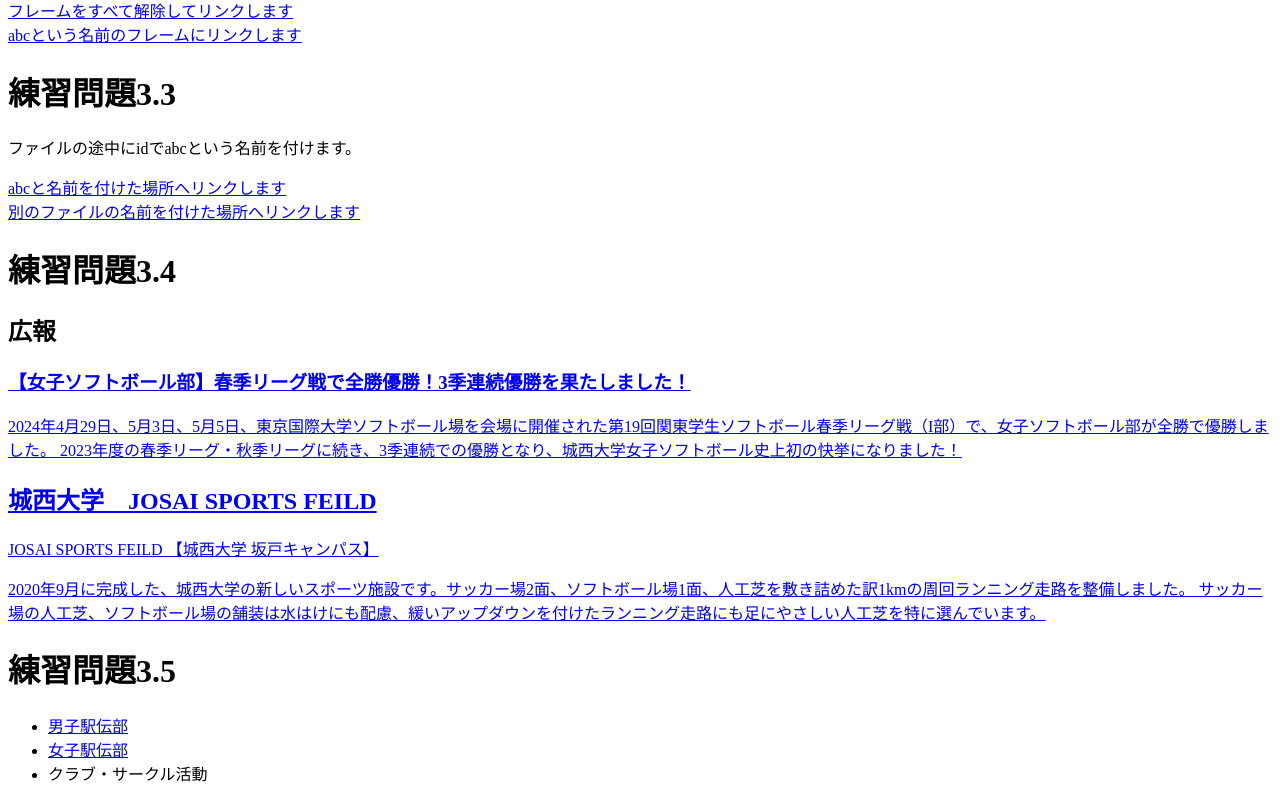
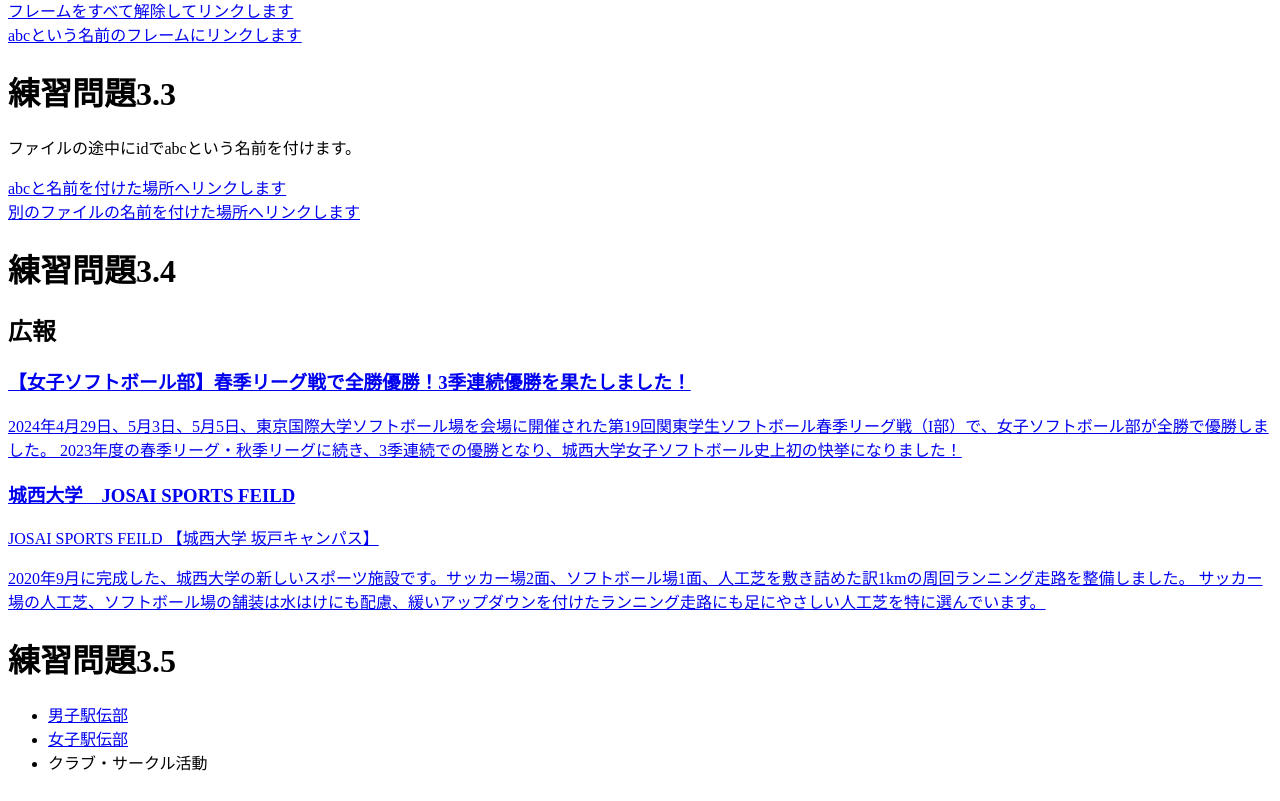
Before and after one commit to huujinn/web2024-1, a plain HTML site: page index.html in a window 1280 px wide. Shown: the part 3149-3950 px from the top of the page. Drawn offline with Linux system fonts and the light colour scheme.

Commit message:
Update index.html

```diff
--- a/index.html
+++ b/index.html
@@ -191,13 +191,13 @@ style="margim:1ex">x<sup>2</sup>+y<sup>2</sup>=z<sup>2</sup>
 
 <h1>練習問題3.4</h1>
 
-<aside class="ad"> <h2>広報</h2>
+<aside class="ad"> <h1>広報</h1>
 <a href="https://sports.josai.ac.jp/news/nid00000270.html?_ga=2.108260102.546799402.1715649811-1950105430.1715649811">
 <section> <h1>【女子ソフトボール部】春季リーグ戦で全勝優勝！3季連続優勝を果たしました！</h1>
 <p>2024年4月29日、5月3日、5月5日、東京国際大学ソフトボール場を会場に開催された第19回関東学生ソフトボール春季リーグ戦（I部）で、女子ソフトボール部が全勝で優勝しました。
 2023年度の春季リーグ・秋季リーグに続き、3季連続での優勝となり、城西大学女子ソフトボール史上初の快挙になりました！</p></section></a>
 <a href="https://www.josai.ac.jp/about/facility/shimokawara/">
-<section> <h2>城西大学　JOSAI SPORTS FEILD</h2>
+<section> <h1>城西大学　JOSAI SPORTS FEILD</h1>
 <p>JOSAI SPORTS FEILD 【城西大学 坂戸キャンパス】</p>
 <p>2020年9月に完成した、城西大学の新しいスポーツ施設です。サッカー場2面、ソフトボール場1面、人工芝を敷き詰めた訳1kmの周回ランニング走路を整備しました。
 サッカー場の人工芝、ソフトボール場の舗装は水はけにも配慮、緩いアップダウンを付けたランニング走路にも足にやさしい人工芝を特に選んでいます。</p>
```
